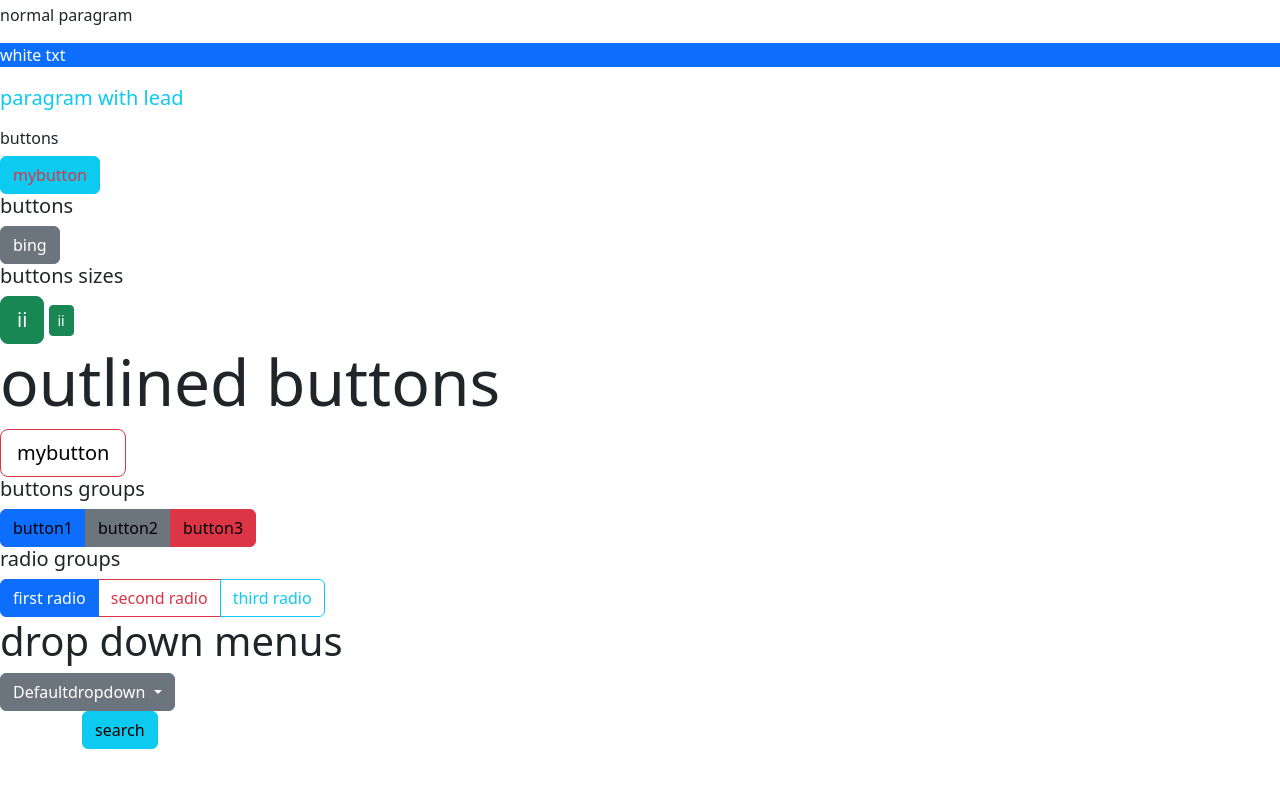
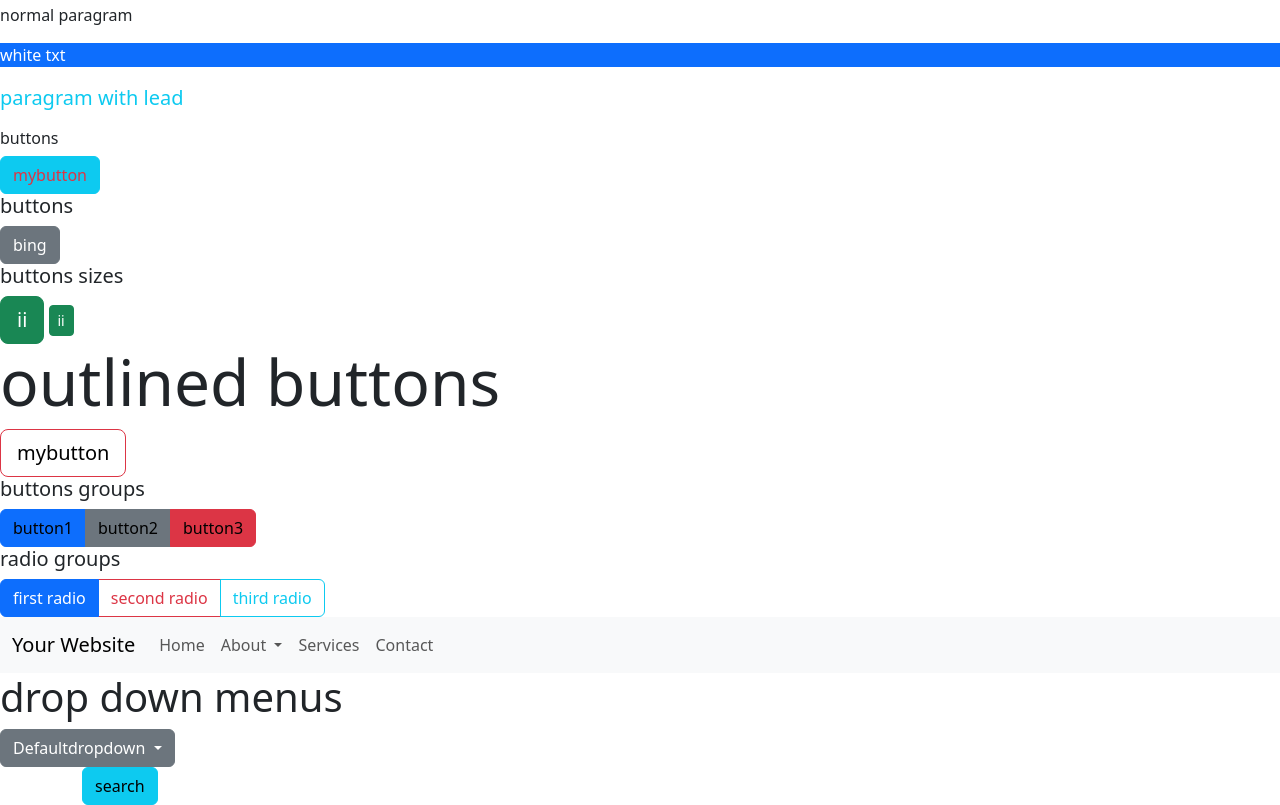
Before and after one commit to that056/that056.github.io, a plain HTML site: page index.html in a window 1280 px wide. Shown: the part 517-1322 px from the top of the page. Before the commit the page ends 1266 px from the top, so only its background shows below. Drawn offline with nearby package versions, Linux system fonts and the light colour scheme.

Commit message:
Update index.html

```diff
--- a/index.html
+++ b/index.html
@@ -45,6 +45,37 @@
     <input type="radio" id="radio3" name="radiogroup" class="btn-check" autocomplete="off">
     <label for="radio3" class="btn btn-outline-info">third radio</label>
 </div>
+<nav class="navbar navbar-expand-lg navbar-light bg-light">
+    <div class="container-fluid">
+        <a class="navbar-brand" href="#">Your Website</a>
+        <button class="navbar-toggler" type="button" data-bs-toggle="collapse" data-bs-target="#navbarNav" aria-controls="navbarNav" aria-expanded="false" aria-label="Toggle navigation">
+            <span class="navbar-toggler-icon"></span>
+        </button>
+        <div class="collapse navbar-collapse" id="navbarNav">
+            <ul class="navbar-nav">
+                <li class="nav-item active">
+                    <a class="nav-link" href="#">Home</a>
+                </li>
+                <li class="nav-item dropdown">
+                    <a class="nav-link dropdown-toggle" href="#" id="aboutDropdown" role="button" data-bs-toggle="dropdown" aria-haspopup="true" aria-expanded="false">
+                        About
+                    </a>
+                    <ul class="dropdown-menu" aria-labelledby="aboutDropdown">
+                        <li><a class="dropdown-item" href="#">Sub-Item 1</a></li>
+                        <li><a class="dropdown-item" href="#">Sub-Item 2</a></li>
+                        <li><a class="dropdown-item" href="#">Sub-Item 3</a></li>
+                    </ul>
+                </li>
+                <li class="nav-item">
+                    <a class="nav-link" href="#">Services</a>
+                </li>
+                <li class="nav-item">
+                    <a class="nav-link" href="#">Contact</a>
+                </li>
+            </ul>
+        </div>
+    </div>
+</nav>
 <h1>drop down menus</h1>
 <div class="dropdown" data-bs-theme="dark" >
     <button class="btn btn-secondary dropdown-toggle " type ="button " data-bs-toggle="dropdown" aria-expanded="false" id="dropdownMenuButtonDark">
```
